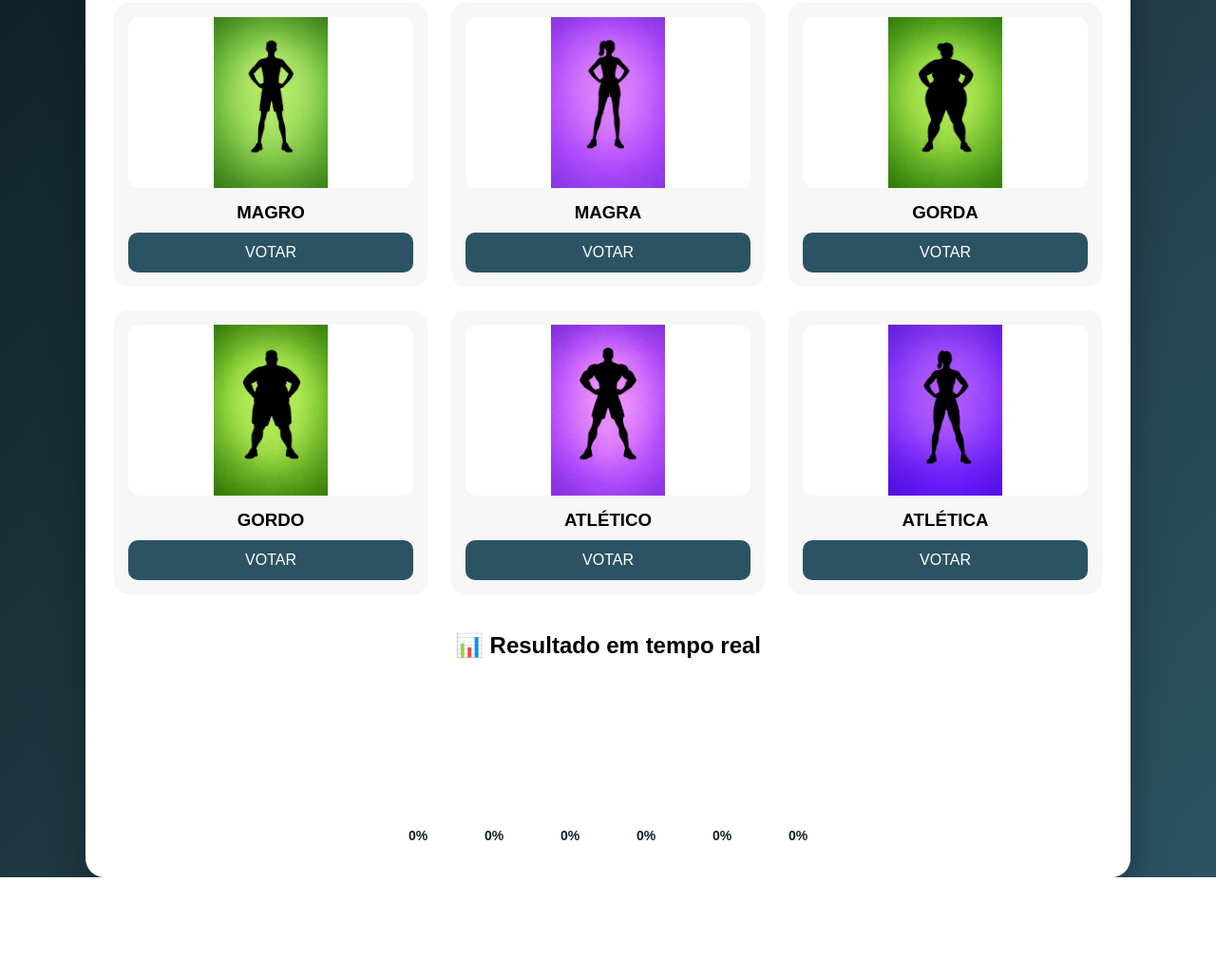
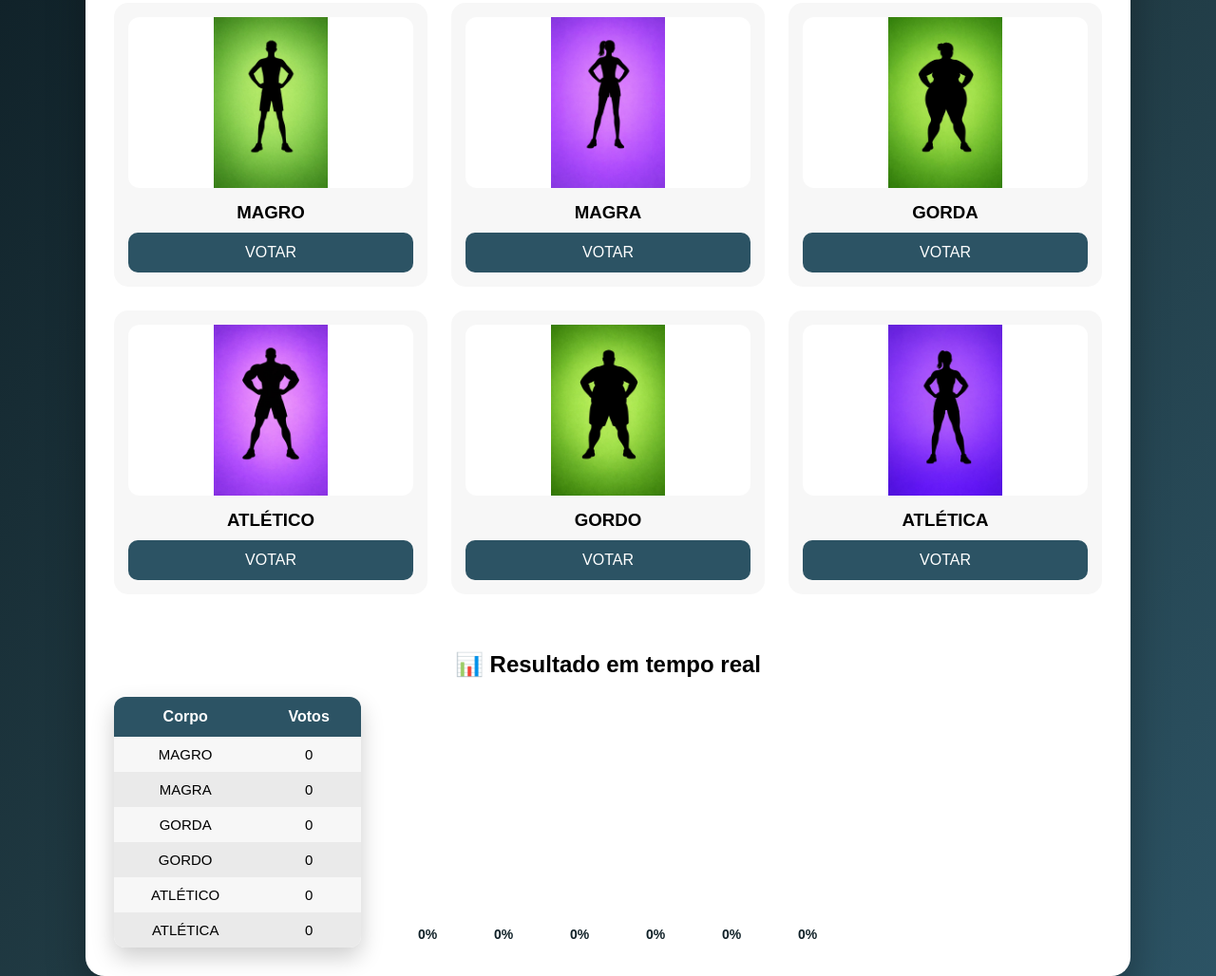
Before and after one commit to castroads1/Corpo-PERFEITO, a plain HTML site: page index.html in a window 1280 px wide. Shown: the part 117-1145 px from the top of the page at 95% size. Before the commit the page ends 1041 px from the top, so only its background shows below. Drawn offline with Linux system fonts and the light colour scheme.

Commit message:
Add files via upload

```diff
--- a/index.html
+++ b/index.html
@@ -33,14 +33,14 @@
     </div>
 
     <div class="card">
-      <img src="img/GORDO.jpg">
-      <h3>GORDO</h3>
+      <img src="img/ATLÉTICO.jpg">
+      <h3>ATLÉTICO</h3>
       <button onclick="votar(4)">VOTAR</button>
     </div>
 
     <div class="card">
-      <img src="img/ATLÉTICO.jpg">
-      <h3>ATLÉTICO</h3>
+      <img src="img/GORDO.jpg">
+      <h3>GORDO</h3>
       <button onclick="votar(5)">VOTAR</button>
     </div>
 
@@ -51,10 +51,33 @@
     </div>
   </section>
 
+  <div class="resultado-flex">
 <section class="resultado">
   <h2>📊 Resultado em tempo real</h2>
 
-    <!-- GRÁFICO -->
+  <div class="resultado-flex">
+
+    <!-- TABELA À ESQUERDA -->
+    <div class="tabela-votos">
+      <table>
+        <thead>
+          <tr>
+            <th>Corpo</th>
+            <th>Votos</th>
+          </tr>
+        </thead>
+        <tbody>
+          <tr><td>MAGRO</td><td id="v1">0</td></tr>
+          <tr><td>MAGRA</td><td id="v2">0</td></tr>
+          <tr><td>GORDA</td><td id="v3">0</td></tr>
+          <tr><td>GORDO</td><td id="v4">0</td></tr>
+          <tr><td>ATLÉTICO</td><td id="v5">0</td></tr>
+          <tr><td>ATLÉTICA</td><td id="v6">0</td></tr>
+        </tbody>
+      </table>
+    </div>
+
+    <!-- GRÁFICO À DIREITA -->
     <div class="grafico">
       <div class="barra-container">
         <span id="pct1" class="porcentagem">0%</span>
@@ -86,6 +109,9 @@
         <div id="bar6" class="barra"></div>
       </div>
     </div>
+
+  </div>
+</section>
 <script src="script.js"></script>
 </body>
 </html>
--- a/script.js
+++ b/script.js
@@ -1,11 +1,11 @@
 // Nomes dos candidatos
 let nomes = [
-  "Magrinho",
-  "Magrinha",
-  "Gordinha",
-  "Gordinho",
-  "Atlético",
-  "Atlética"
+  "MAGRO",
+  "MAGRA",
+  "GORDA",
+  "GORDO",
+  "ATLÉTICO",
+  "ATLÉTICA"
 ];
 
 // Array de votos (6 candidatos)
@@ -26,8 +26,11 @@ function atualizar() {
     let barra = document.getElementById(`bar${i + 1}`);
     let pct = document.getElementById(`pct${i + 1}`);
 
-    // Se não existir barra ou porcentagem, pula
     if (!barra || !pct) continue;
+
+    // atualiza tabela SE existir
+    let votoTd = document.getElementById(`v${i + 1}`);
+    if (votoTd) votoTd.innerText = votos[i];
 
     if (total === 0) {
       barra.style.height = "0px";
--- a/style.css
+++ b/style.css
@@ -171,15 +171,6 @@ header p {
   align-items: center;
 }
 
-.tabela-votos {
-  width: 100%;
-  max-width: 420px;
-  border-collapse: collapse;
-  border-radius: 12px;
-  overflow: hidden;
-  box-shadow: 0 10px 25px rgba(0,0,0,.15);
-}
-
 .tabela-votos h3 {
   margin-bottom: 15px;
   color: #0f2027;
@@ -211,3 +202,56 @@ header p {
 .tabela-votos tr:nth-child(even) td {
   background: #ececec;
 }
+.resultado-flex {
+  display: flex;
+  justify-content: center;
+  align-items: flex-end;
+  gap: 40px;
+  margin-top: 25px;
+}
+
+/* TABELA */
+.tabela-votos table {
+  width: 260px;
+  border-collapse: collapse;
+  border-radius: 12px;
+  overflow: hidden;
+  box-shadow: 0 10px 25px rgba(0,0,0,.2);
+}
+
+.tabela-votos th {
+  background: #2c5364;
+  color: #fff;
+  padding: 12px;
+  font-size: 16px;
+}
+
+.tabela-votos td {
+  padding: 10px;
+  text-align: center;
+  background: #f7f7f7;
+  font-weight: 500;
+}
+
+.tabela-votos tr:nth-child(even) td {
+  background: #eaeaea;
+}
+.resultado-flex {
+  display: flex;
+  justify-content: flex-start; /* empurra tudo pra esquerda */
+  align-items: flex-end;
+  gap: 40px;
+  margin-top: 20px;
+}
+.resultado h2 {
+  text-align: center;
+}
+.resultado {
+  width: 100%;
+}
+
+.resultado h2 {
+  width: 100%;
+  text-align: center !important;
+  margin-bottom: 20px;
+}
```
Lines whose indentation alone changed are shown as unchanged.
